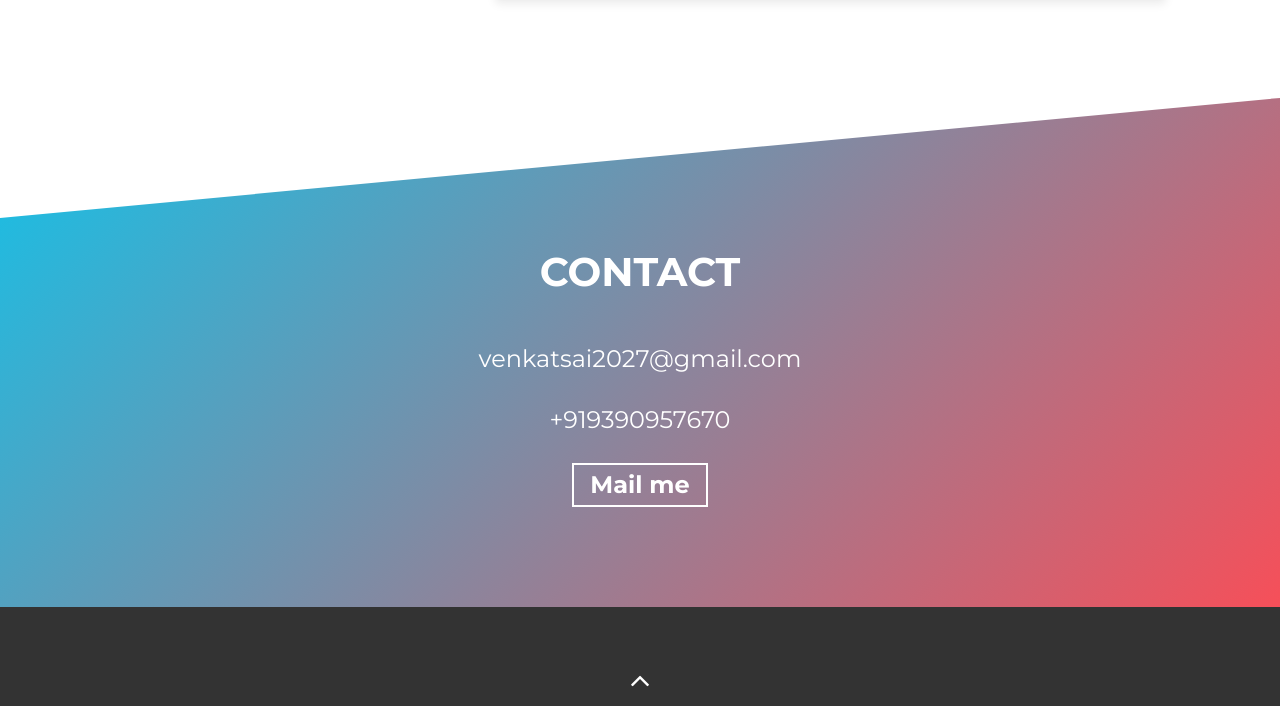
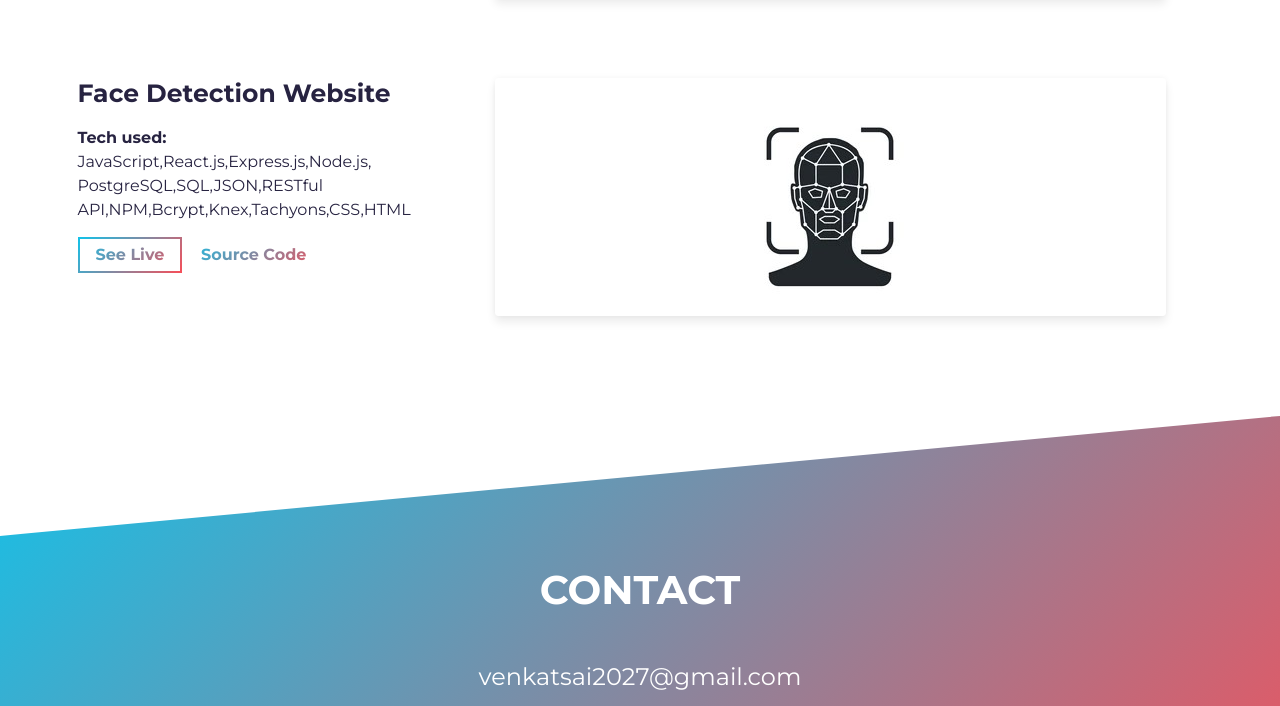
Before and after one commit to venkatsai2027/Portifolio, a website built with Parcel: page src/index.html in a window 1280 px wide. Shown: the part 3023-3729 px from the top of the page. Built offline with nearby package versions, Linux system fonts and the light colour scheme.

Commit message:
new project added

```diff
--- a/src/index.html
+++ b/src/index.html
@@ -210,14 +210,13 @@
           <!-- /END Project -->
 
           <!-- Notice: each .row is a project -->
-          <!-- <div class="row">
+          <div class="row">
             <div class="col-lg-4 col-sm-12">
               <div class="project-wrapper__text load-hidden">
-                <h3 class="project-wrapper__text-title">Project Title 2</h3>
+                <h3 class="project-wrapper__text-title">Face Detection Website</h3>
                 <div>
                   <p class="mb-4">
-                    If the project was collaborative, reflect it in this description, that will demonstrate communication and/or leadership skills.
-                    Additionally, if you made use of the mastery of a second language, it will reflect on you professionalism.
+                    <strong>Tech used:</strong> JavaScript,React.js,Express.js,Node.js, PostgreSQL,SQL,JSON,RESTful API,NPM,Bcrypt,Knex,Tachyons,CSS,HTML
                   </p>
                 </div>
                 <a
@@ -251,13 +250,13 @@
                     <img
                       alt="Project Image"
                       class="img-fluid"
-                      src="assets/project.jpg"
+                      src="assets/facedetect.jpg"
                     />
                   </div>
                 </a>
               </div>
             </div>
-          </div> -->
+          </div>
           <!-- /END Project -->
         </div>
       </div>
```
Also changed, not shown: src/assets/facedetect.jpg (added).
